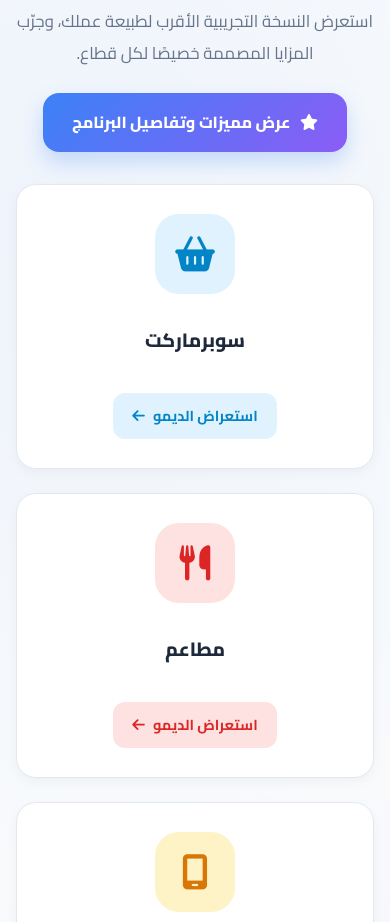
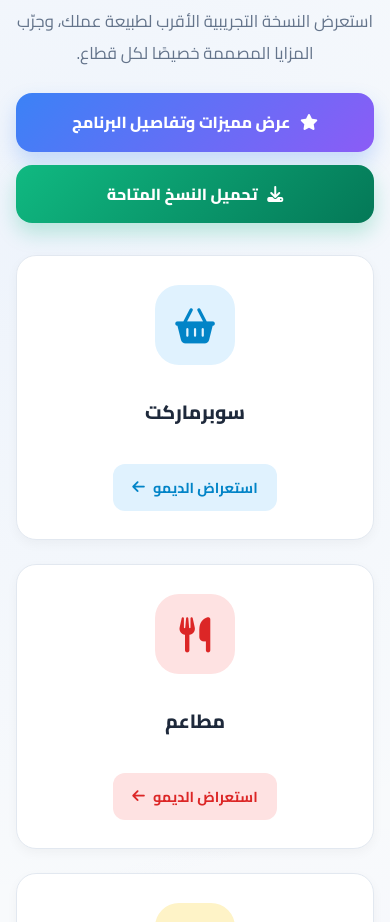
Before and after one commit to fci-awso/Tager, a plain HTML site: page index.html in a window 390 px wide. Shown: the part 169-1091 px from the top of the page. Drawn offline with Linux system fonts and the light colour scheme.

Commit message:
Implement header actions for features and downloads
Added header actions for features and download buttons with styling.

```diff
--- a/index.html
+++ b/index.html
@@ -96,6 +96,15 @@
             margin: 0 auto 1.5rem;
         }
 
+        /* أزرار الهيدر */
+        .header-actions {
+            display: flex;
+            flex-wrap: wrap;
+            align-items: center;
+            justify-content: center;
+            gap: .8rem;
+        }
+
         /* زر عرض المميزات */
         .btn-features {
             display: inline-flex;
@@ -117,6 +126,30 @@
         .btn-features:hover {
             transform: translateY(-3px);
             box-shadow: 0 16px 30px rgba(59,130,246,.35);
+        }
+
+        /* زر تحميل النسخ */
+        .btn-download-main {
+            display: inline-flex;
+            align-items: center;
+            gap: .6rem;
+            background: linear-gradient(135deg, var(--positive), #047857);
+            color: #fff;
+            border: none;
+            padding: .9rem 1.8rem;
+            border-radius: 16px;
+            font-weight: 800;
+            font-size: 1rem;
+            cursor: pointer;
+            text-decoration: none;
+            box-shadow: 0 10px 20px rgba(16,185,129,.25);
+            transition: transform .2s var(--ease), box-shadow .2s var(--ease);
+            font-family: inherit;
+        }
+
+        .btn-download-main:hover {
+            transform: translateY(-3px);
+            box-shadow: 0 16px 30px rgba(16,185,129,.4);
         }
 
         .cards-grid {
@@ -377,6 +410,8 @@
             .modal { border-radius: 16px; }
             .modal-header h2 { font-size: 1.1rem; }
             .feature-section h3 { font-size: .95rem; }
+            .btn-features,
+            .btn-download-main { width: 100%; justify-content: center; }
         }
     </style>
 </head>
@@ -390,41 +425,62 @@
                 اختر الديمو المناسب لنشاطك
             </h1>
             <p>استعرض النسخة التجريبية الأقرب لطبيعة عملك، وجرّب المزايا المصممة خصيصًا لكل قطاع.</p>
-            <button class="btn-features" id="featuresBtn">
-                <i class="fa-solid fa-star"></i>
-                عرض مميزات وتفاصيل البرنامج
-            </button>
+
+            <div class="header-actions">
+                <button class="btn-features" id="featuresBtn">
+                    <i class="fa-solid fa-star"></i>
+                    عرض مميزات وتفاصيل البرنامج
+                </button>
+
+                <a class="btn-download-main"
+                   href="http://tager.runasp.net/"
+                   target="_blank"
+                   rel="noopener noreferrer">
+                    <i class="fa-solid fa-download"></i>
+                    تحميل النسخ المتاحة
+                </a>
+            </div>
         </header>
 
         <div class="cards-grid" id="demoCards">
             <div class="demo-card supermarket" data-link="http://tagersupermarket.runasp.net/Admin/" style="animation-delay:.05s">
                 <div class="icon-wrap"><i class="fa-solid fa-basket-shopping"></i></div>
                 <h3>سوبرماركت</h3>
-                <a href="http://tagersupermarket.runasp.net/Admin/" class="btn-demo">استعراض الديمو <i class="fa-solid fa-arrow-left"></i></a>
+                <a href="http://tagersupermarket.runasp.net/Admin/"
+                   target="_blank" rel="noopener noreferrer"
+                   class="btn-demo">استعراض الديمو <i class="fa-solid fa-arrow-left"></i></a>
             </div>
 
             <div class="demo-card restaurant" data-link="http://tagerrestaurants.runasp.net/Admin/" style="animation-delay:.1s">
                 <div class="icon-wrap"><i class="fa-solid fa-utensils"></i></div>
                 <h3>مطاعم</h3>
-                <a href="http://tagerrestaurants.runasp.net/Admin/" class="btn-demo">استعراض الديمو <i class="fa-solid fa-arrow-left"></i></a>
+                <a href="http://tagerrestaurants.runasp.net/Admin/"
+                   target="_blank" rel="noopener noreferrer"
+                   class="btn-demo">استعراض الديمو <i class="fa-solid fa-arrow-left"></i></a>
             </div>
 
             <div class="demo-card mobile" data-link="http://tagercomputers.runasp.net/Admin/" style="animation-delay:.15s">
                 <div class="icon-wrap"><i class="fa-solid fa-mobile-screen"></i></div>
                 <h3>موبايلات وكمبيوترات</h3>
-                <a href="http://tagercomputers.runasp.net/Admin/" class="btn-demo">استعراض الديمو <i class="fa-solid fa-arrow-left"></i></a>
+                <a href="http://tagercomputers.runasp.net/Admin/"
+                   target="_blank" rel="noopener noreferrer"
+                   class="btn-demo">استعراض الديمو <i class="fa-solid fa-arrow-left"></i></a>
             </div>
 
             <div class="demo-card electronics" data-link="http://tagerelectricals.runasp.net/Admin/" style="animation-delay:.2s">
                 <div class="icon-wrap"><i class="fa-solid fa-plug"></i></div>
                 <h3>أجهزة كهربائية</h3>
-                <a href="http://tagerelectricals.runasp.net/Admin/" class="btn-demo">استعراض الديمو <i class="fa-solid fa-arrow-left"></i></a>
+                <a href="http://tagerelectricals.runasp.net/Admin/"
+                   target="_blank" rel="noopener noreferrer"
+                   class="btn-demo">استعراض الديمو <i class="fa-solid fa-arrow-left"></i></a>
             </div>
 
             <div class="demo-card clothing" data-link="http://tagerclothes.runasp.net/Admin/" style="animation-delay:.25s">
                 <div class="icon-wrap"><i class="fa-solid fa-shirt"></i></div>
                 <h3>ملابس</h3>
-                <a href="http://tagerclothes.runasp.net/Admin/" class="btn-demo">استعراض الديمو <i class="fa-solid fa-arrow-left"></i></a>
+                <a href="http://tagerclothes.runasp.net/Admin/"
+                   target="_blank" rel="noopener noreferrer"
+                   class="btn-demo">استعراض الديمو <i class="fa-solid fa-arrow-left"></i></a>
             </div>
         </div>
 
@@ -609,7 +665,7 @@
                         <li>تقارير الموظفين.</li>
                         <li>التقارير المالية.</li>
                         <li>تقارير حركة المنتجات.</li>
-                        <li>تقارير وتحليلات المنتجات.</li>
+                        <li>تقارير وتحليل المنتجات.</li>
                         <li>تقارير المقارنة بين المنتجات.</li>
                         <li>تحديد الفترة الزمنية المطلوبة للتقرير.</li>
                         <li>إمكانية حفظ التقارير ومراجعتها ومشاركتها.</li>
@@ -627,12 +683,13 @@
         // تحديث السنة الحالية تلقائيًا
         document.getElementById('currentYear').textContent = new Date().getFullYear();
 
-        // إضافة تأثير عند النقر على البطاقة (اختياري)
+        // فتح الديمو في صفحة جديدة عند النقر على أي مكان في البطاقة
         document.querySelectorAll('.demo-card').forEach(card => {
             card.addEventListener('click', function(e) {
+                // لو المستخدم ضغط على الرابط مباشرة، سيتم التعامل معه عبر target="_blank"
                 if (e.target.closest('a')) return;
                 const link = this.dataset.link;
-                if (link) window.location.href = link;
+                if (link) window.open(link, '_blank', 'noopener,noreferrer');
             });
         });
 
```
